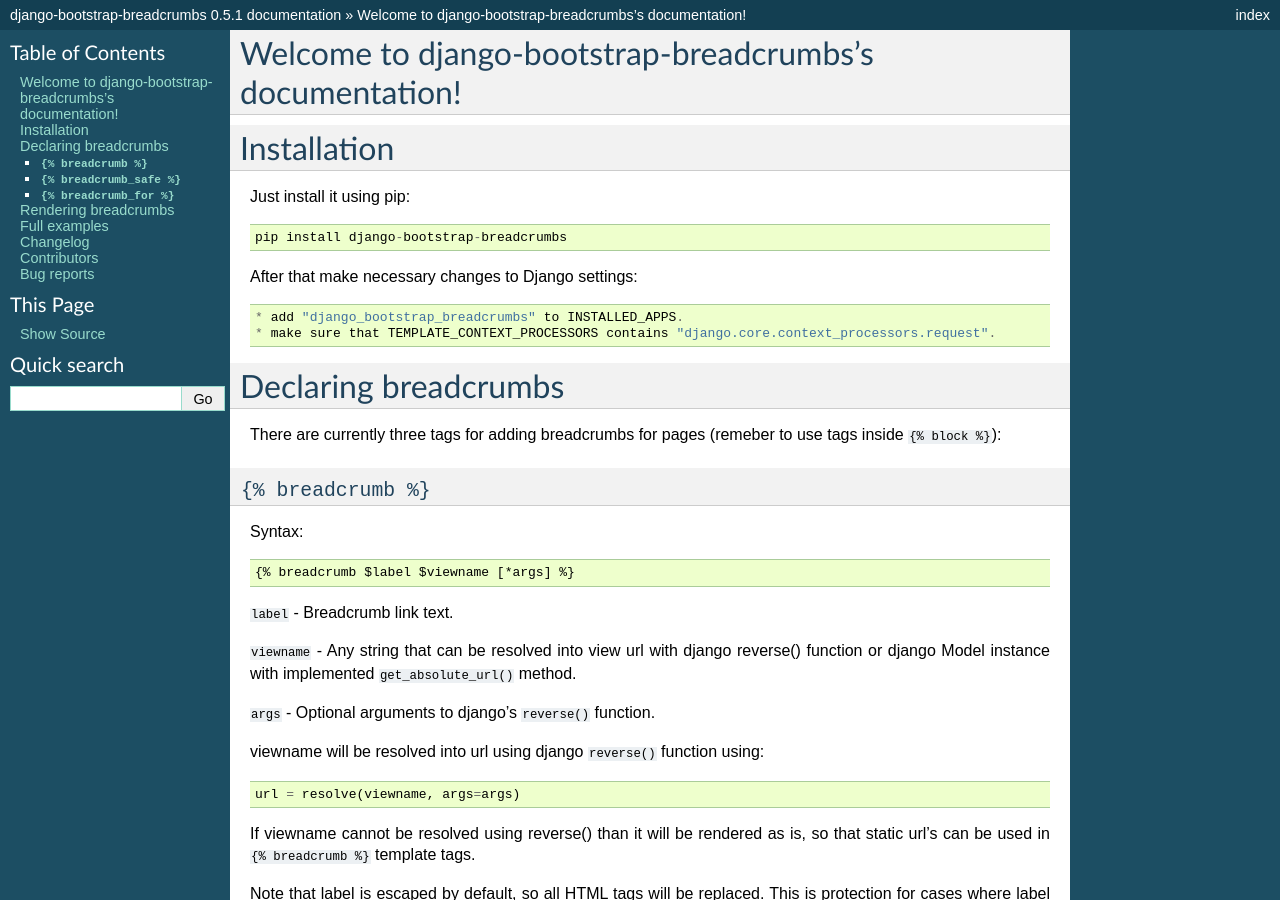
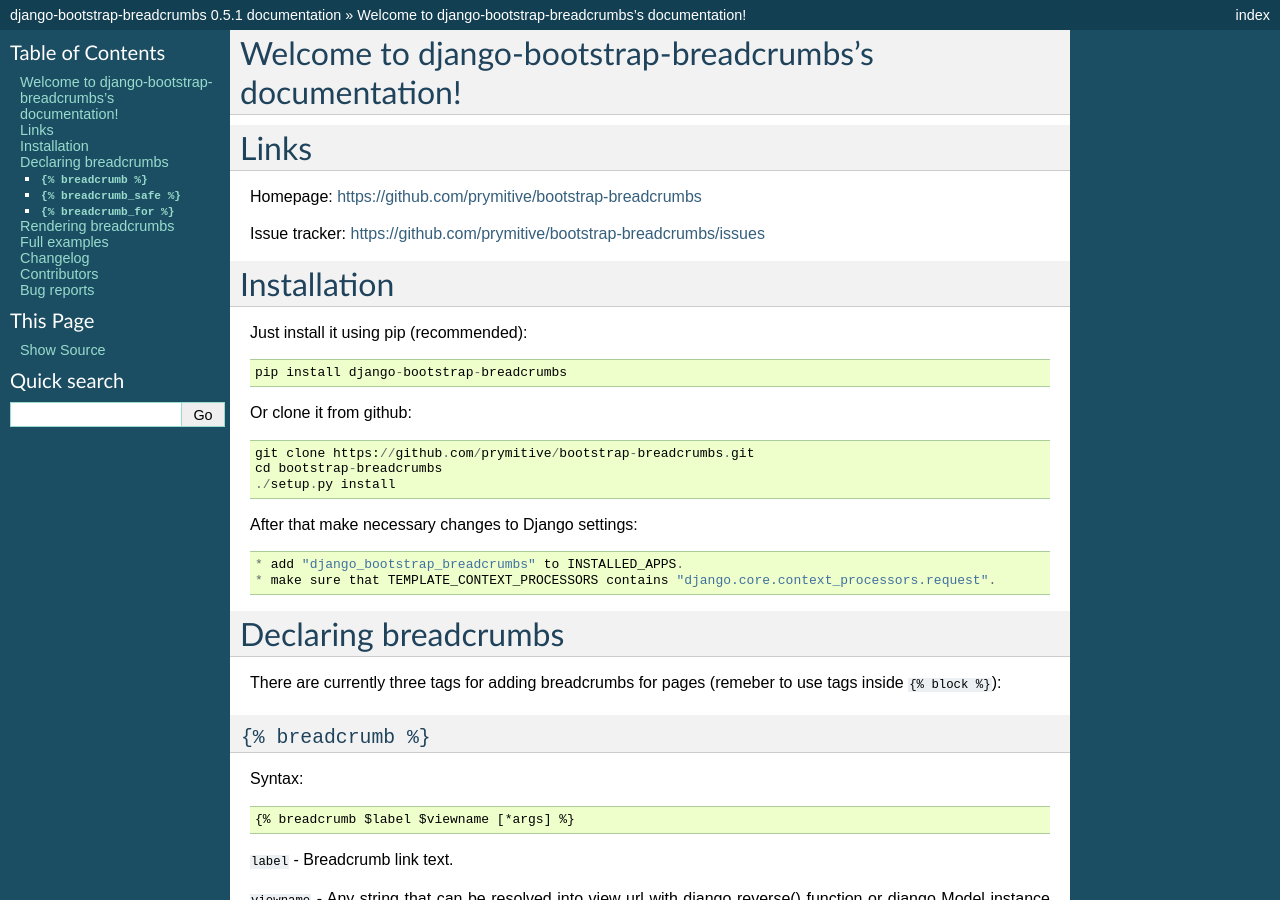
Before and after one commit to prymitive/bootstrap-breadcrumbs, a Sphinx documentation site: the page built from docs/index.rst, in a window 1280 px wide and 900 px high. Built offline with Sphinx 7.4.7, drawn with Linux system fonts in a browser that asks for light colours; some of the changed text lies outside the part shown.

Commit message:
update docs

```diff
--- a/docs/index.rst
+++ b/docs/index.rst
@@ -6,12 +6,25 @@
 Welcome to django-bootstrap-breadcrumbs's documentation!
 ========================================================
 
+Links
+=====
+
+Homepage: https://github.com/prymitive/bootstrap-breadcrumbs
+
+Issue tracker: https://github.com/prymitive/bootstrap-breadcrumbs/issues
+
 Installation
 ============
 
-Just install it using pip::
+Just install it using pip (recommended)::
 
     pip install django-bootstrap-breadcrumbs
+
+Or clone it from github::
+
+    git clone https://github.com/prymitive/bootstrap-breadcrumbs.git
+    cd bootstrap-breadcrumbs
+    ./setup.py install
 
 After that make necessary changes to Django settings::
 
@@ -217,4 +230,4 @@
 Bug reports
 ===========
 
-Use GitHub: https://github.com/prymitive/bootstrap-breadcrumbs
+Use GitHub: https://github.com/prymitive/bootstrap-breadcrumbs/issues
```
